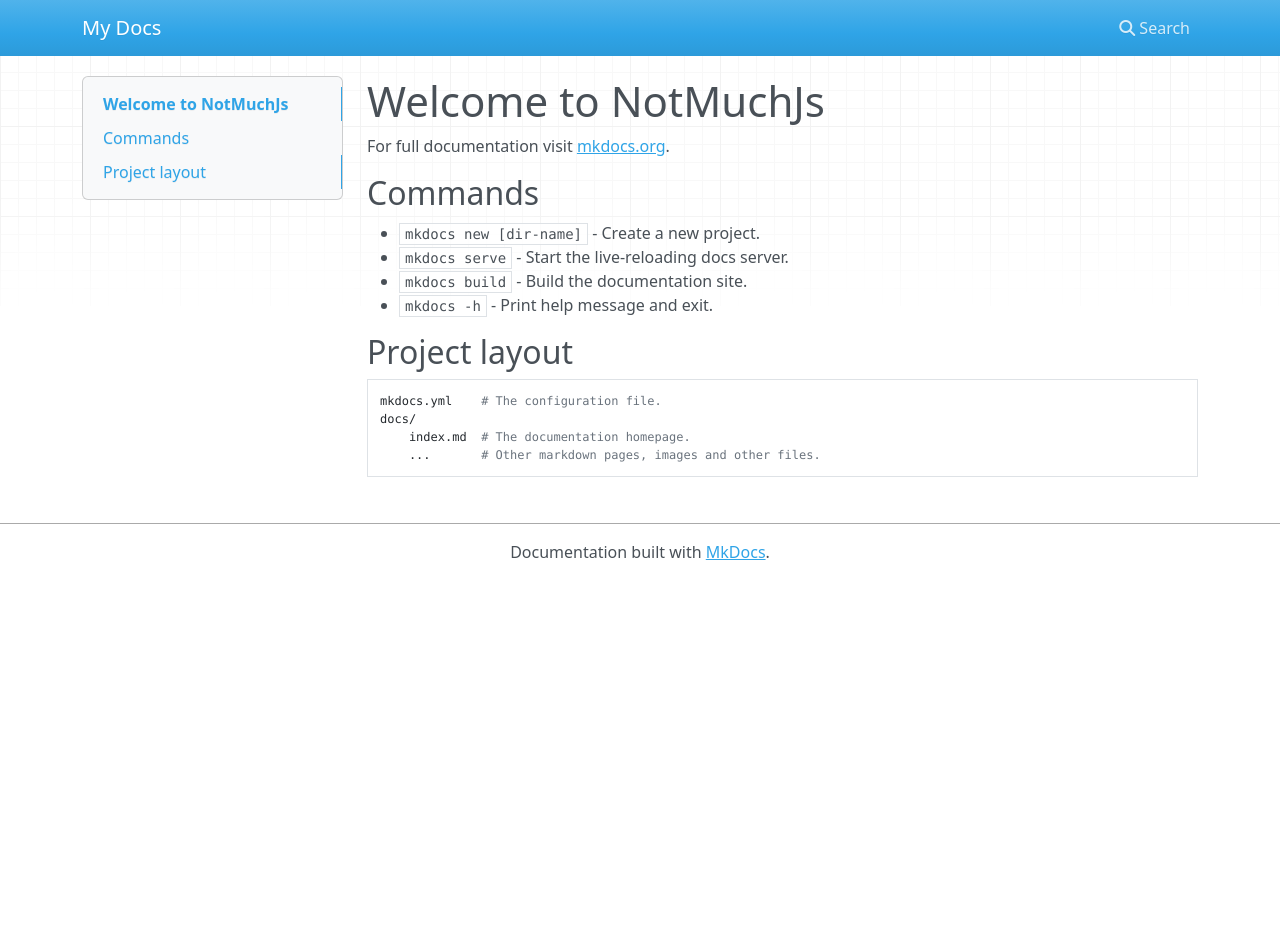
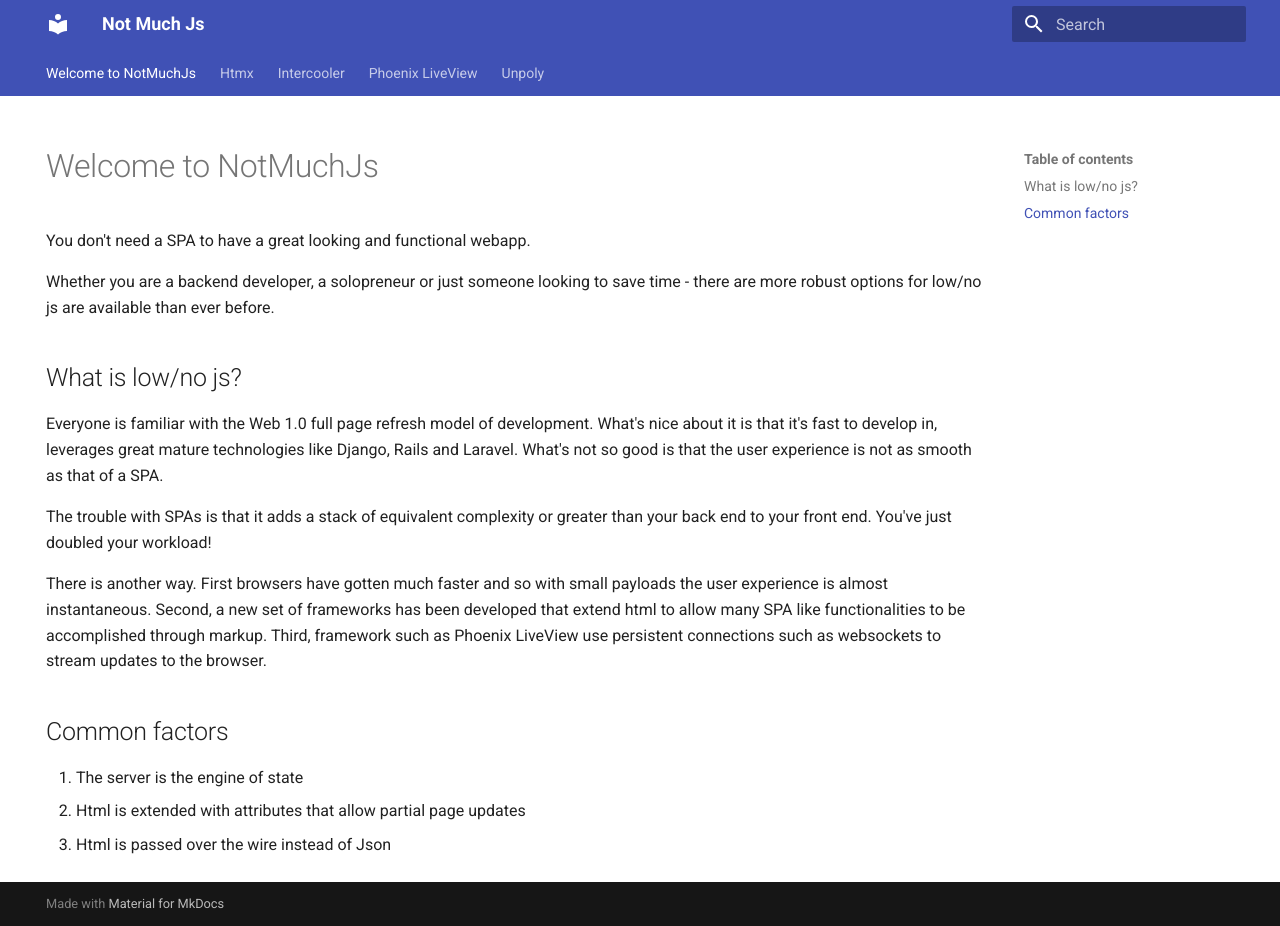
Before and after one commit to lawson89/notmuchjs, an MkDocs documentation site: the page built from docs/index.md, in a window 1280 px wide and 926 px high. Built offline with MkDocs 1.6.1 and Material for MkDocs 9.7.7, drawn with Linux system fonts in a browser that asks for light colours; nearby versions of some CDN libraries.

Commit message:
initial structure for framework specific pages

```diff
--- a/docs/index.md
+++ b/docs/index.md
@@ -1,17 +1,35 @@
+---
+hide:
+  - navigation
+---
+
 # Welcome to NotMuchJs
 
-For full documentation visit [mkdocs.org](https://www.mkdocs.org).
+You don't need a SPA to have a great looking and functional webapp.
 
-## Commands
+Whether you are a backend developer, a solopreneur or just someone looking to
+save time - there are more robust options for low/no js are available than ever
+before.
 
-* `mkdocs new [dir-name]` - Create a new project.
-* `mkdocs serve` - Start the live-reloading docs server.
-* `mkdocs build` - Build the documentation site.
-* `mkdocs -h` - Print help message and exit.
+## What is low/no js?
 
-## Project layout
+Everyone is familiar with the Web 1.0 full page refresh model of development.
+What's nice about it is that it's fast to develop in, leverages great mature
+technologies like Django, Rails and Laravel. What's not so good is that the user
+experience is not as smooth as that of a SPA.
 
-    mkdocs.yml    # The configuration file.
-    docs/
-        index.md  # The documentation homepage.
-        ...       # Other markdown pages, images and other files.
+The trouble with SPAs is that it adds a stack of equivalent complexity or
+greater than your back end to your front end. You've just doubled your workload!
+
+There is another way. First browsers have gotten much faster and so with small
+payloads the user experience is almost instantaneous. Second, a new set of
+frameworks has been developed that extend html to allow many SPA like
+functionalities to be accomplished through markup. Third, framework such as
+Phoenix LiveView use persistent connections such as websockets to stream updates
+to the browser.
+
+## Common factors
+
+1. The server is the engine of state
+2. Html is extended with attributes that allow partial page updates
+3. Html is passed over the wire instead of Json
--- a/mkdocs.yml
+++ b/mkdocs.yml
@@ -1 +1,23 @@
-site_name: My Docs
+site_name: Not Much Js
+site_url: https://notmuchjs.info
+
+theme:
+  name: material
+  language: en
+  features:
+    - navigation.tracking
+    - navigation.tabs
+    - navigation.indexes
+
+#nav:
+#  - Home:
+#      - index.md
+#      - 'Htmx' : htmx.md
+#      - intercooler.md
+#      - liveview.md
+#      - unpoly.md
+#
+#  - htmx.md
+#  - intercooler.md
+#  - liveview.md
+#  - unpoly.md
```
Also changed, not shown: docs/htmx.md (added, +3 -0 lines), docs/intercooler.md (added, +3 -0 lines), docs/liveview.md (added, +3 -0 lines), docs/unpoly.md (added, +3 -0 lines).
